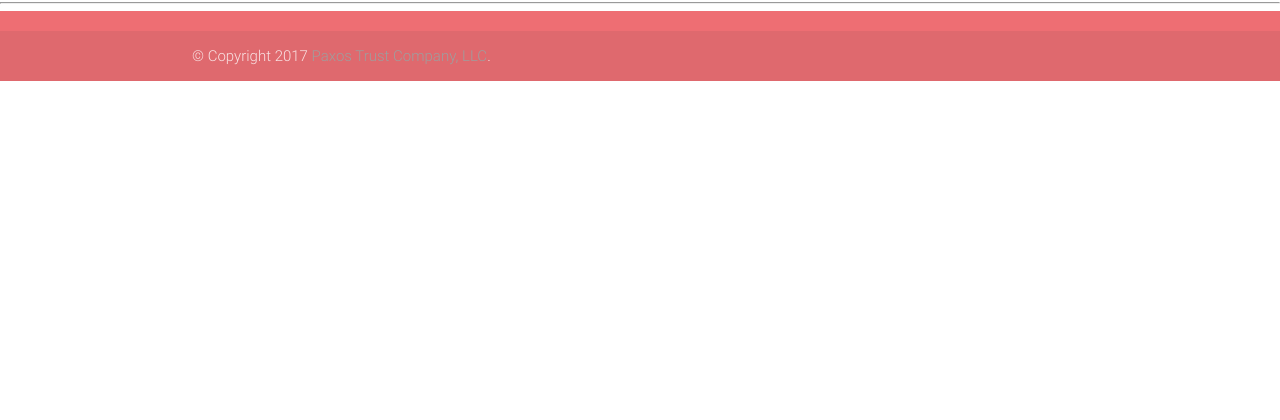
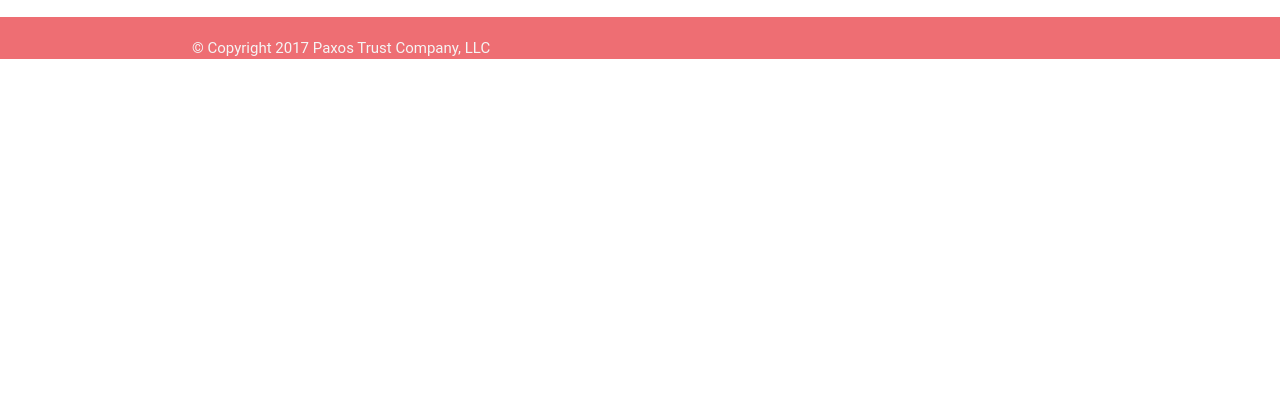
Before and after one commit to paxosglobal/pastey, a Python web app: template templates/save_paste.jinja2 in a window 1280 px wide. Shown: the part 321-741 px from the top of the page. Run offline with Jinja, Linux system fonts and the light colour scheme; the template is opened without the code that fills it, so the values that code supplies are empty; some libraries are stand-ins or nearby versions; some web fonts are replaced.

Commit message:
better UI

```diff
--- a/templates/base.jinja2
+++ b/templates/base.jinja2
@@ -1,5 +1,6 @@
 <!DOCTYPE html>
 <html lang="en">
+
   <head>
     {% block head %}
     <link rel="stylesheet" href="style.css" />
@@ -10,11 +11,22 @@
     >
     {% endblock %}
   </head>
+
   <body>
+
+    {# Fork me on github #}
+    <a href="https://github.com/paxos-bankchain/pastey">
+      <img
+        style="position: absolute; top: 0; right: 0; border: 0;"
+        src="https://camo.githubusercontent.com/a6677b08c955af8400f44c6298f40e7d19cc5b2d/68747470733a2f2f73332e616d617a6f6e6177732e636f6d2f6769746875622f726962626f6e732f666f726b6d655f72696768745f677261795f3664366436642e706e67"
+        alt="Fork me on GitHub"
+        data-canonical-src="https://s3.amazonaws.com/github/ribbons/forkme_right_gray_6d6d6d.png"
+      >
+    </a>
 
     {# nav #}
     <nav>
-       <div class="nav-wrapper">
+       <div class="nav-wrapper container">
          <a href="/" class="brand-logo">Pastey</a>
          <ul id="nav-mobile" class="right hide-on-med-and-down">
            <li><a href="/pastes">Upload Pastey</a></li>
@@ -23,18 +35,20 @@
        </div>
      </nav>
 
-    <div class="container" id="content">{% block content %}{% endblock %}</div>
-    <hr />
+    <div class="container" id="content">
+      {% block content %}{% endblock %}
+    </div>
 
-
+    <br />
     <footer class="page-footer">
-      <div class="footer-copyright">
         <div class="container">
-          &copy; Copyright 2017
-          <a class="grey-text" href="https://www.paxos.com/">Paxos Trust Company, LLC</a>.
+          <a class="grey-text text-lighten-4" href="https://www.paxos.com/">
+            &copy; Copyright 2017
+            Paxos Trust Company, LLC
+          </a>
         </div>
-      </div>
     </footer>
 
   </body>
+
 </html>
```
Also changed, not shown: README.md.
